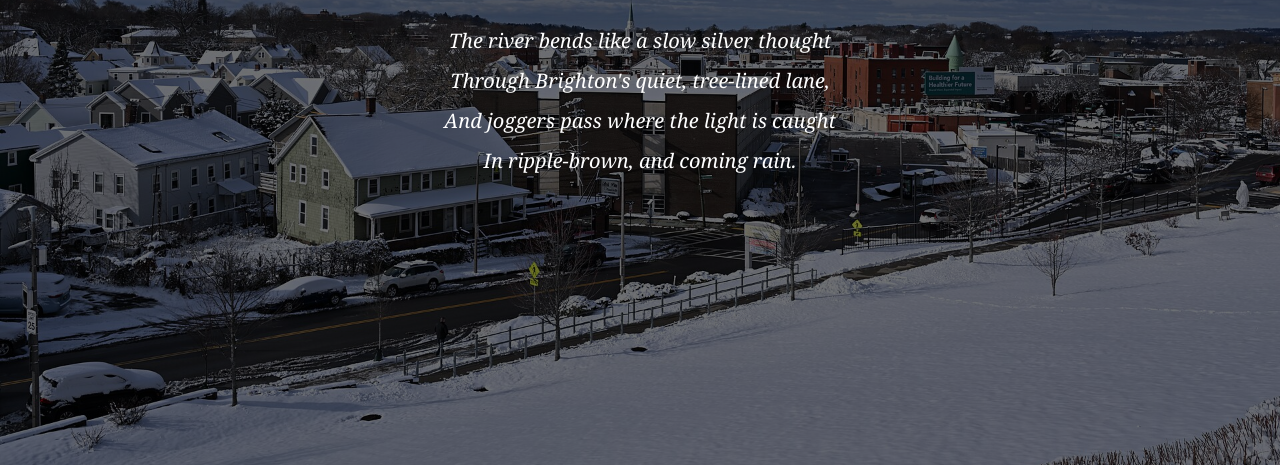
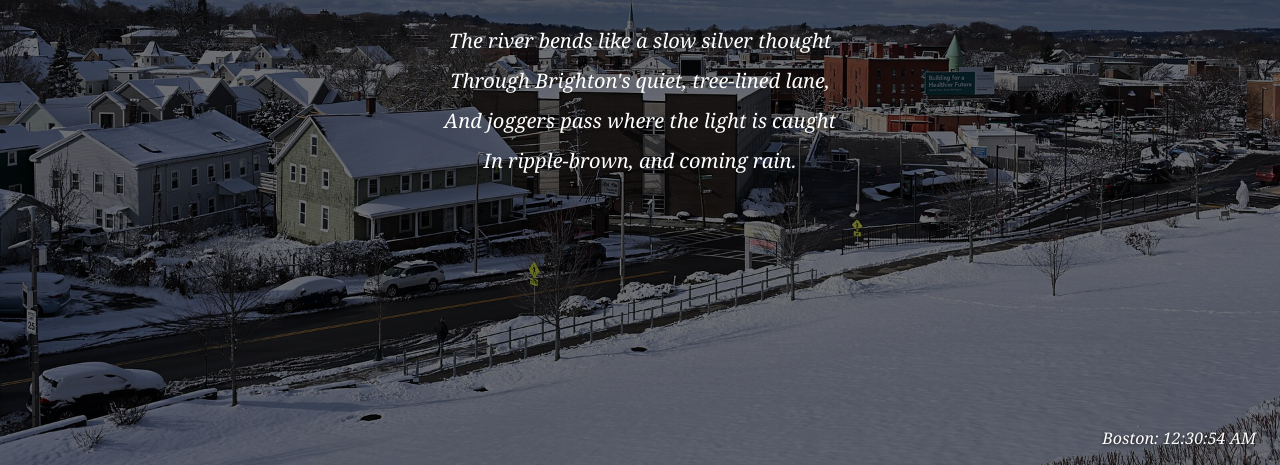
Before and after one commit to irisirischan/brighton-poems, a plain HTML site: page index.html in a window 1280 px wide. Shown: the part 335-800 px from the top of the page. Drawn offline with Linux system fonts and the light colour scheme.

Commit message:
Add Boston clock and fix links

```diff
--- a/index.html
+++ b/index.html
@@ -66,6 +66,16 @@
     z-index: 10;
   }
   nav.top a { color: #fff; text-decoration: none; font-style: italic; text-shadow: 0 1px 4px rgba(0,0,0,.8); }
+  #clock {
+    position: fixed;
+    bottom: 16px;
+    right: 24px;
+    z-index: 10;
+    font-size: 1rem;
+    font-style: italic;
+    color: #fff;
+    text-shadow: 0 1px 4px rgba(0,0,0,.8);
+  }
   .grid {
     display: grid;
     grid-template-columns: repeat(auto-fit, minmax(280px, 1fr));
@@ -79,6 +89,7 @@
 <body>
 
 <nav class="top"><a href="videos.html">Watch Brighton in Video →</a></nav>
+<div id="clock">Boston: --:--</div>
 
 <section id="p1">
   <div class="poem">
@@ -121,5 +132,19 @@ Brighton dreams, and Boston burns the same.</p>
   <p style="text-align:center; margin-top:32px; position: relative;"><a href="videos.html" style="color:#bbb; font-style:italic; text-decoration:none;">Watch Brighton in Video →</a></p>
 </section>
 
+<script>
+  function updateClock() {
+    document.getElementById('clock').textContent = 'Boston: ' +
+      new Date().toLocaleTimeString('en-US', {
+        timeZone: 'America/New_York',
+        hour: '2-digit',
+        minute: '2-digit',
+        second: '2-digit'
+      });
+  }
+  updateClock();
+  setInterval(updateClock, 1000);
+</script>
+
 </body>
 </html>
```
Also changed, not shown: videos.html (+25 -0 lines).
